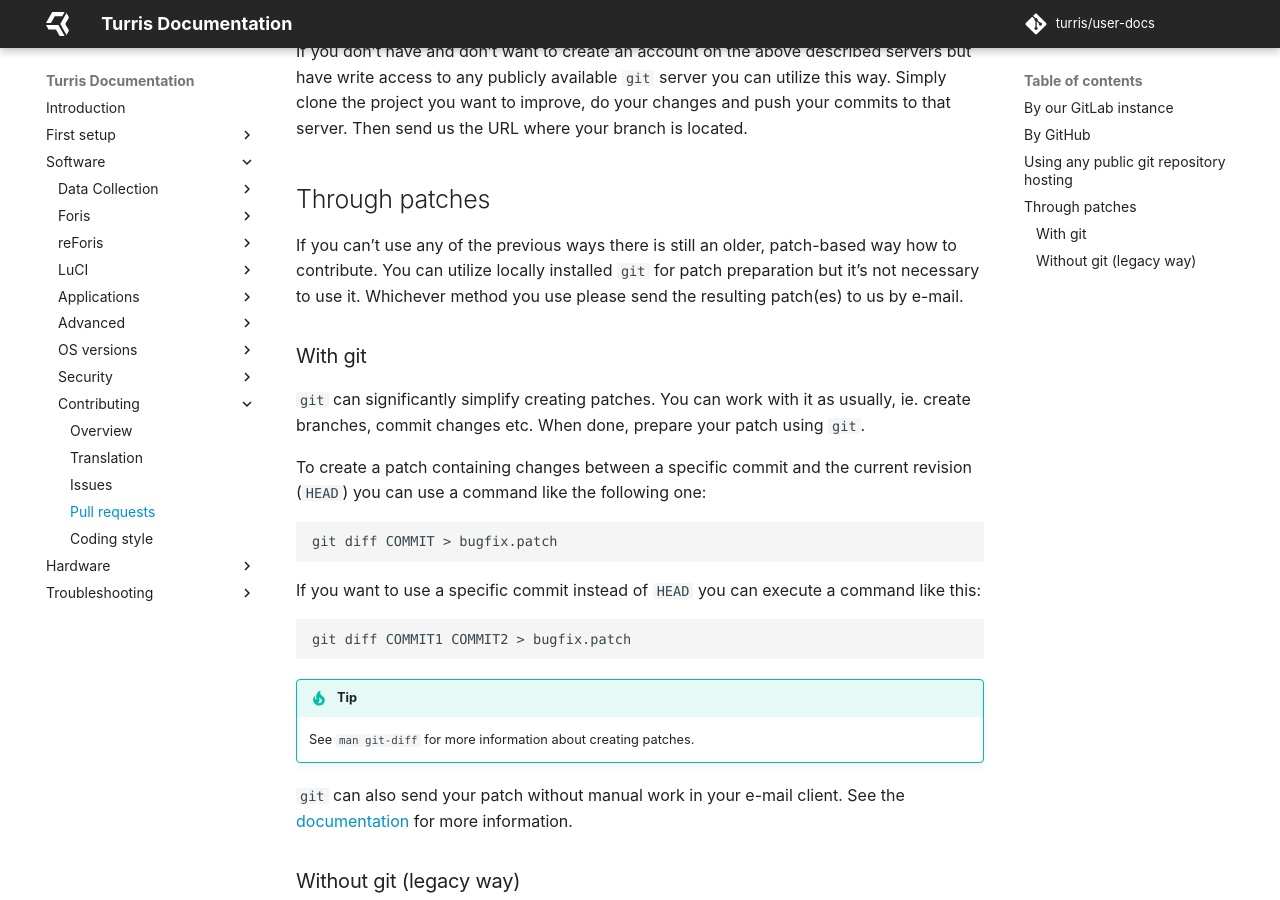
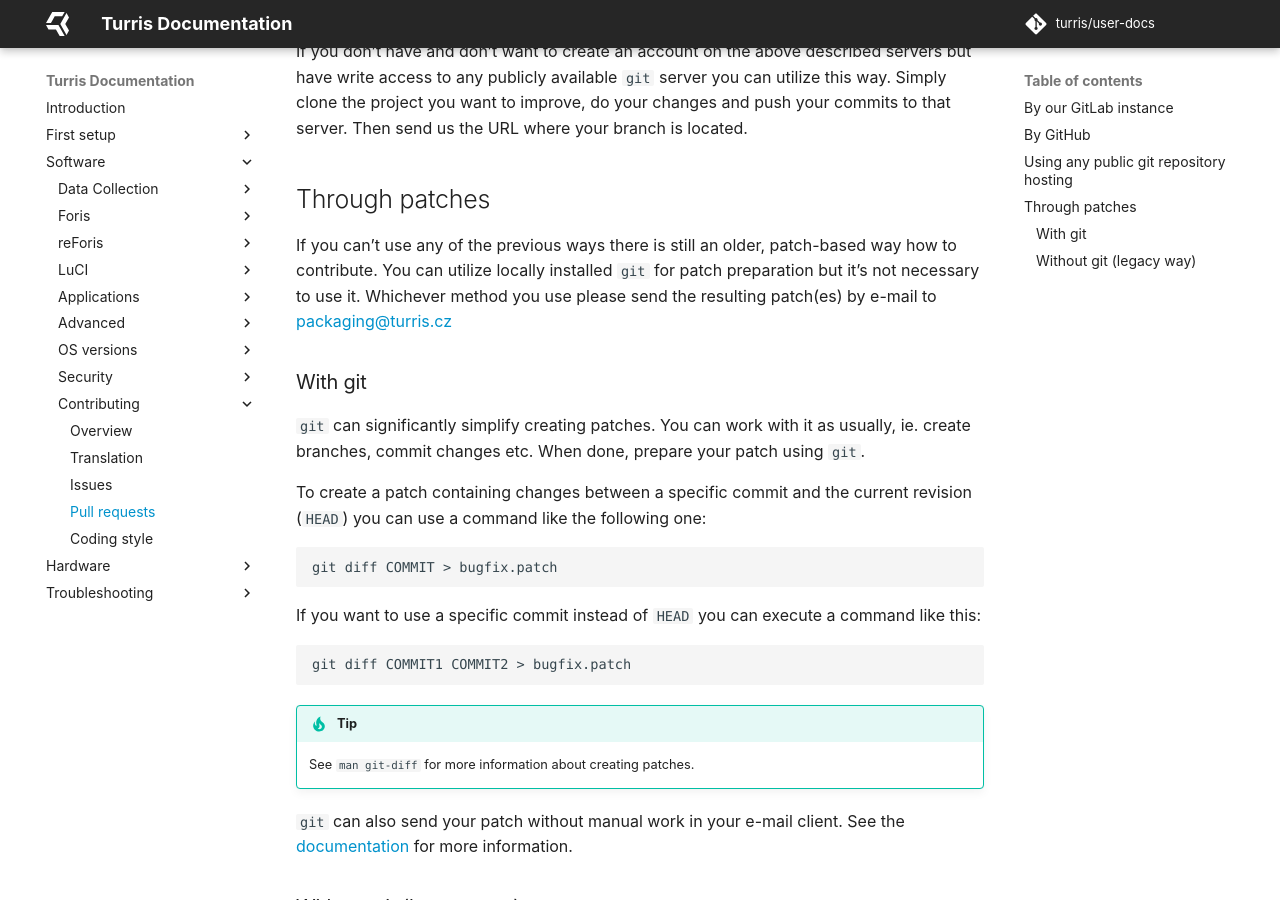
Before and after one commit to turris-cz/user-docs, an MkDocs documentation site: the page built from docs/geek/contributing/pull-request.md, in a window 1280 px wide and 900 px high, scrolled down 1149 px. Built offline with MkDocs 1.6.1 and Material for MkDocs 9.7.7, drawn with Linux system fonts in a browser that asks for light colours.

Commit message:
Add email, where to send patches in the Contributing article

```diff
--- a/docs/geek/contributing/pull-request.md
+++ b/docs/geek/contributing/pull-request.md
@@ -51,7 +51,7 @@
 If you can't use any of the previous ways there is still an older,
 patch-based way how to contribute. You can utilize locally installed `git`
 for patch preparation but it's not necessary to use it. Whichever
-method you use please send the resulting patch(es) to us by e-mail.
+method you use please send the resulting patch(es) by e-mail to [packaging@turris.cz](mailto:packaging@turris.cz)
 
 ### With git
 
```
